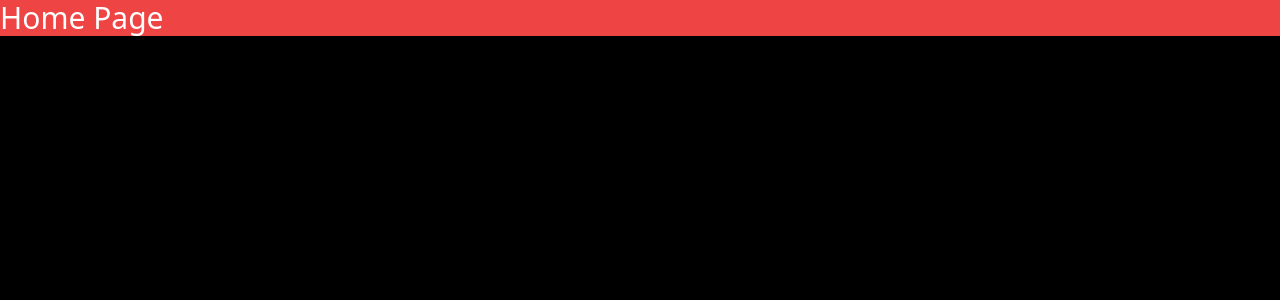
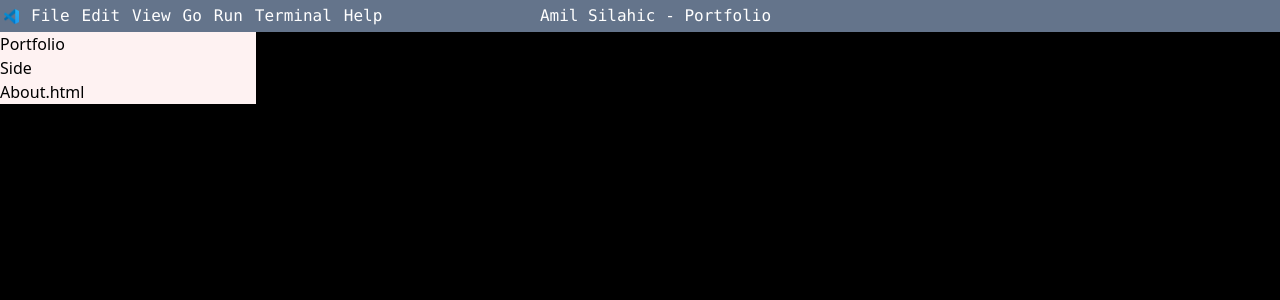
Before and after one commit to SilahicAmil/nextjs-updated-portfolio, a Next.js app: page / in a window 1280 px wide. Shown: the top 300 px of the page. Built offline with nearby package versions, Linux system fonts and the light colour scheme.

Commit message:
adding top nav section

```diff
--- /dev/null
+++ b/components/Navigation/Navigation.js
@@ -0,0 +1,31 @@
+const Navigation = ({ children }) => {
+  return (
+    <div className="flex flex-col bg-red-50 text-black w-64">
+      <div>
+        <p>Portfolio</p>
+
+        <div>
+          <aside>
+            <nav>
+              <ul>
+                <li>Side</li>
+              </ul>
+            </nav>
+          </aside>
+        </div>
+
+        <div>
+          <aside>
+            <nav>
+              <ul>
+                <li>About.html</li>
+              </ul>
+            </nav>
+          </aside>
+        </div>
+      </div>
+    </div>
+  );
+};
+
+export default Navigation;
--- a/pages/index.js
+++ b/pages/index.js
@@ -1,8 +1,31 @@
+import Image from "next/image";
+import Navigation from "../components/Navigation/Navigation";
+
 const HomePage = () => {
   return (
     <>
       <div>
-        <h1 className="text-3xl bg-red-500">Home Page</h1>
+        <section className="w-screen  h-8 flex items-center justify-center border2 bg-slate-500 font-mono">
+          <span className="flex mr-3 ml-1">
+            <Image
+              src="/images/vscode_logo.png"
+              alt="vs code logo"
+              height={15}
+              width={15}
+            />
+          </span>
+          <div className="flex flex-1 mr-auto gap-3">
+            <p>File</p>
+            <p>Edit</p>
+            <p>View</p>
+            <p>Go</p>
+            <p>Run</p>
+            <p>Terminal</p>
+            <p>Help</p>
+          </div>
+          <p className="flex flex-auto">Amil Silahic - Portfolio</p>
+        </section>
+        <Navigation></Navigation>
       </div>
     </>
   );
```
Also changed, not shown: public/images/vscode_logo.png (added).
